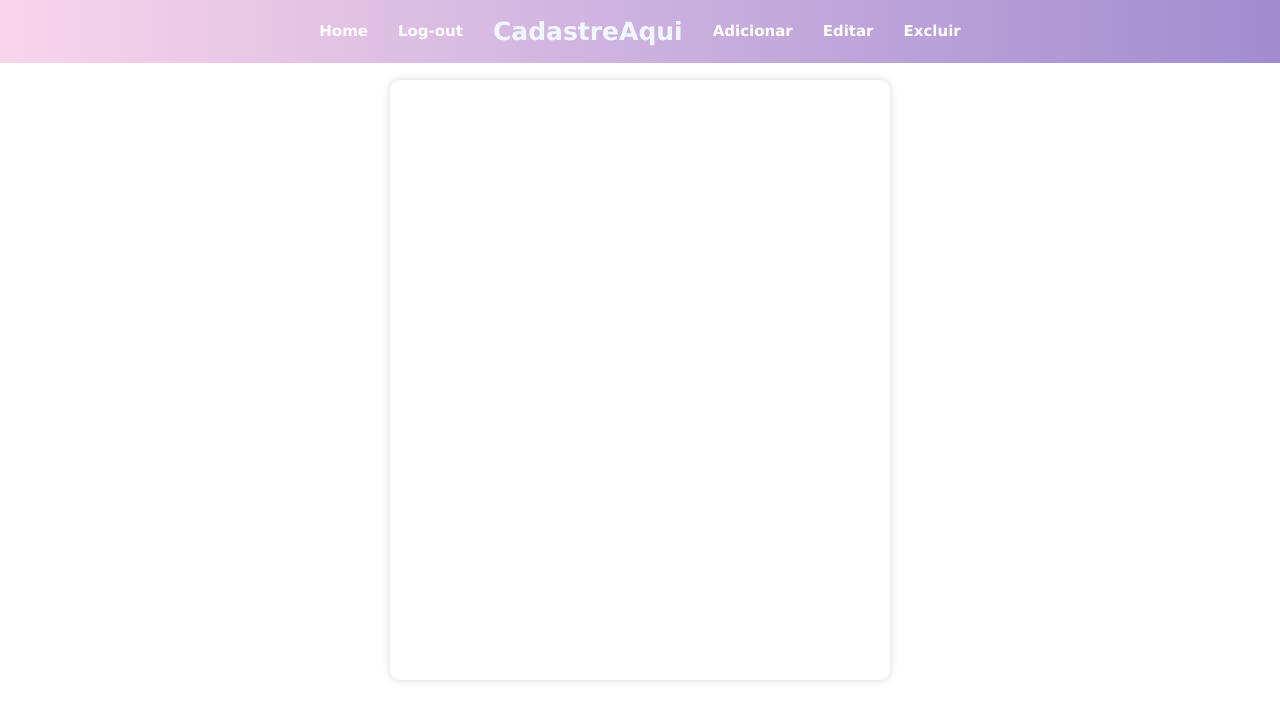
After one commit to GabigolDEVPY/HTML-CSS-ETC, a Flask app: template PROJETOS-1/app/templates/add.html in a window 1280 px wide. The commit adds this page. Shown: the top 721 px of the page. Run offline with Flask 3, Linux system fonts and the light colour scheme; the template is opened without the code that fills it, so the values that code supplies are empty.

Commit message:
add files

```diff
--- a/PROJETOS-1/app/app.py
+++ b/PROJETOS-1/app/app.py
@@ -11,4 +11,7 @@ def create_app():
     from app.routes.register import register_bp
     app.register_blueprint(register_bp)
 
+    from app.routes.add import add_bp
+    app.register_blueprint(add_bp)
+
     return app
--- a/PROJETOS-1/app/routes/login.py
+++ b/PROJETOS-1/app/routes/login.py
@@ -1,7 +1,8 @@
-from flask import Blueprint, render_template
+from flask import Blueprint, render_template, session
 
 login_bp = Blueprint('login', __name__)
 
 @login_bp.route("/", methods=["GET"])
 def return_login():
+    print(session)
     return render_template("login.html")
--- /dev/null
+++ b/PROJETOS-1/app/static/style-add.css
@@ -0,0 +1,9 @@
+.space-edit {
+    display: flex;
+    flex-direction: column;
+    align-items: center;
+    height: 600px;
+    width: 500px;
+    box-shadow: 0px 0px 10px rgba(0, 0, 0, 0.15);
+    border-radius: 10px;
+}
--- /dev/null
+++ b/PROJETOS-1/app/templates/add.html
@@ -0,0 +1,32 @@
+<!DOCTYPE html>
+<html lang="en">
+<head>
+    <meta charset="UTF-8">
+    <meta name="viewport" content="width=device-width, initial-scale=1.0">
+    <link rel="stylesheet" href="../static/style-home.css">
+    <link rel="stylesheet" href="../static/style-add.css">
+    <title>Adicionar</title>
+</head>
+<body>
+    <header class="header">
+        <a href="{{ url_for('home.retornar_home')}}"><h2>Home</h2></a>
+        <a href="{{ url_for('login.return_login')}}"><h2>Log-out</h2></a>
+        <h1 style="font-size: 25px;">CadastreAqui</h1>
+        <a href="{{ url_for('add.return_add')}}"><h2>Adicionar</h2></a>
+        <a><h2>Editar</h2></a>
+        <a><h2>Excluir</h2></a>
+    </header>
+    <div class="space-edit">
+        <form action="">
+
+
+
+
+
+        </form>
+
+
+
+    </div>
+</body>
+</html>
--- a/PROJETOS-1/app/templates/home.html
+++ b/PROJETOS-1/app/templates/home.html
@@ -8,9 +8,9 @@
 <body>
     <header class="header">
         <a><h2>Home</h2></a>
-        <a href="{{ url_for('login.return_login')}}"><h2>Log-out</h2></a>
+        <a href="{{ url_for('home.logout')}}"><h2>Log-out</h2></a>
         <h1 style="font-size: 25px;">CadastreAqui</h1>
-        <a><h2>Adicionar</h2></a>
+        <a href="{{ url_for('add.return_add')}}"><h2>Adicionar</h2></a>
         <a><h2>Editar</h2></a>
         <a><h2>Excluir</h2></a>
     </header>
--- a/PROJETOS-1/run.py
+++ b/PROJETOS-1/run.py
@@ -3,6 +3,7 @@ sys.dont_write_bytecode = True
 from app.app import create_app
 
 app = create_app()
+app.secret_key= '4892374792jfhsdjkhfsd'
 
 if __name__ == "__main__":
     app.run(debug=True, host="0.0.0.0", port=5000)
```
Also changed, not shown: PROJETOS-1/app/routes/add.py (added, +13 -0 lines), PROJETOS-1/app/routes/home.py (+17 -28 lines), PROJETOS-1/app/templates/edit.html (added, +11 -0 lines).
